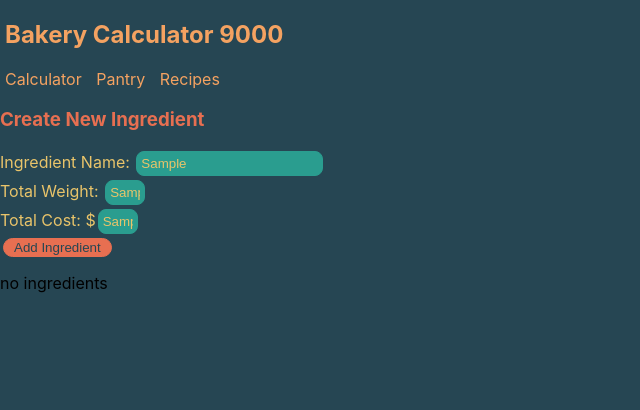
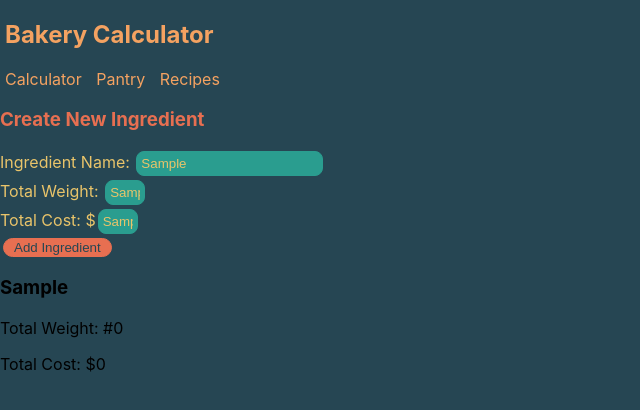
Before and after one commit to Mrcolin99/ing-calc, a React (Create React App) app: page /pantry in a window 1280 px wide. Both pictures are taken after typing "Sample", "Sample", "Sample" into the empty fields and a click on the button "Add Ingredient". Shown: the top 410 px of the page, without its empty margins (0-640 px from the left). Built offline with nearby package versions, Linux system fonts and the light colour scheme.

Commit message:
Fix ingredients not displaying on button press

```diff
--- a/src/components/Header/Header.css
+++ b/src/components/Header/Header.css
@@ -1,4 +1,5 @@
-.title {
+.main-title {
+    text-decoration: none;
     margin-left: 5px;
     color: #F4A261;
 }
--- a/src/components/Header/Header.js
+++ b/src/components/Header/Header.js
@@ -5,7 +5,7 @@ function Header() {
     return (
         <div className='main'>
             <Link to={'/'} className='link-wrapper'>
-                <h2 className='title' >Bakery Calculator 9000</h2>
+                <h2 className='main-title' >Bakery Calculator</h2>
             </Link>
             <Link to={'/app'} className='calculator-link'>Calculator </Link>
             <Link to={'/pantry'} className='pantry-link'>Pantry </Link>
--- a/src/components/Ingredients/Ingredients.js
+++ b/src/components/Ingredients/Ingredients.js
@@ -14,15 +14,24 @@ function Ingredients() {
 
     const handleWeightChange = (event) => {
         let weightNumber = parseInt(event.target.value)
-        weightNumber === NaN ? console.log('NaN') : setWeight(weightNumber)
-        console.log(weight)
+        if (isNaN(weightNumber)) {
+            console.log('NaN')
+        } else {
+            setWeight(weightNumber)
+        }
+        console.log(weightNumber)
     }
 
     const handleCostChange = (event) => {
         let costNumber = parseInt(event.target.value)
-        costNumber === NaN ? console.log('NaN') : setCost(costNumber)
-        console.log(cost)
+        if (isNaN(costNumber)) {
+            console.log('NaN')
+        } else {
+            setCost(costNumber)
+        }
+        console.log(costNumber)
     }
+
 
     const createNewIng = (event) => {
         event.preventDefault()
@@ -40,6 +49,13 @@ function Ingredients() {
     }
 
     const listIng = () => {
+        return list.map((ing, index) => (
+            <div key={index}>
+                <h3>{ing.name}</h3>
+                <p>Total Weight: #{ing.weight}</p>
+                <p>Total Cost: ${ing.cost}</p>
+            </div>
+        ))
     }
 
 
@@ -59,7 +75,7 @@ function Ingredients() {
                 </form>
                 <button onClick={createNewIng} className='create-new'>Add Ingredient</button>
             </div>
-            {list === [] ? listIng() : <p>no ingredients</p>}
+            {list.length === 0 ? <p>no ingredients</p> : listIng()}
         </div>
     )
 }
```
